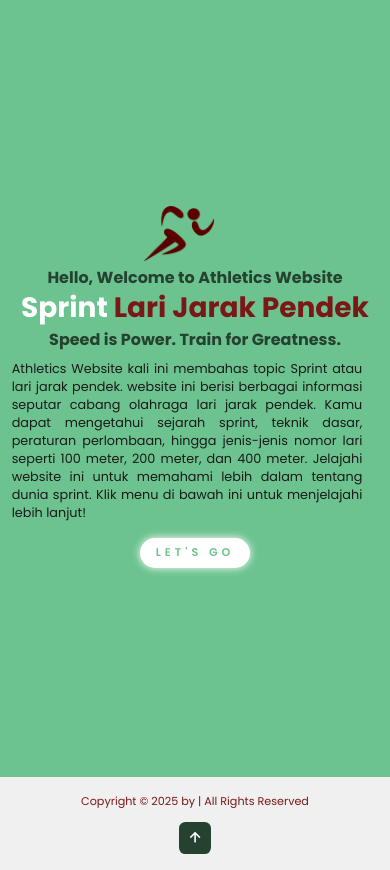
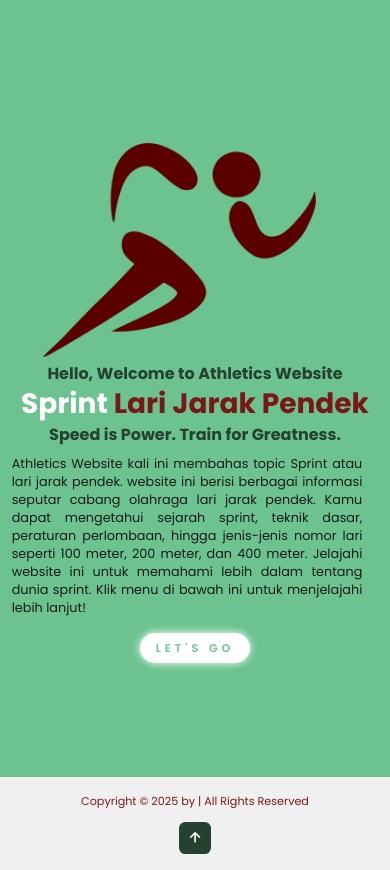
Before and after one commit to Dimasadryan19/Athletics_website, a plain HTML site: page index.html in a window 390 px wide. Shown: the part 67-937 px from the top of the page. Drawn offline with nearby package versions, Linux system fonts and the light colour scheme.

Commit message:
Update styles.css

```diff
--- a/css/styles.css
+++ b/css/styles.css
@@ -514,7 +514,7 @@ span {
         font-size: 5rem;
     }
 
-    .home-img img {
+    .home-img img, .logo-img img {
         width: 70vw;
         margin-top: 4rem;
     }
```
